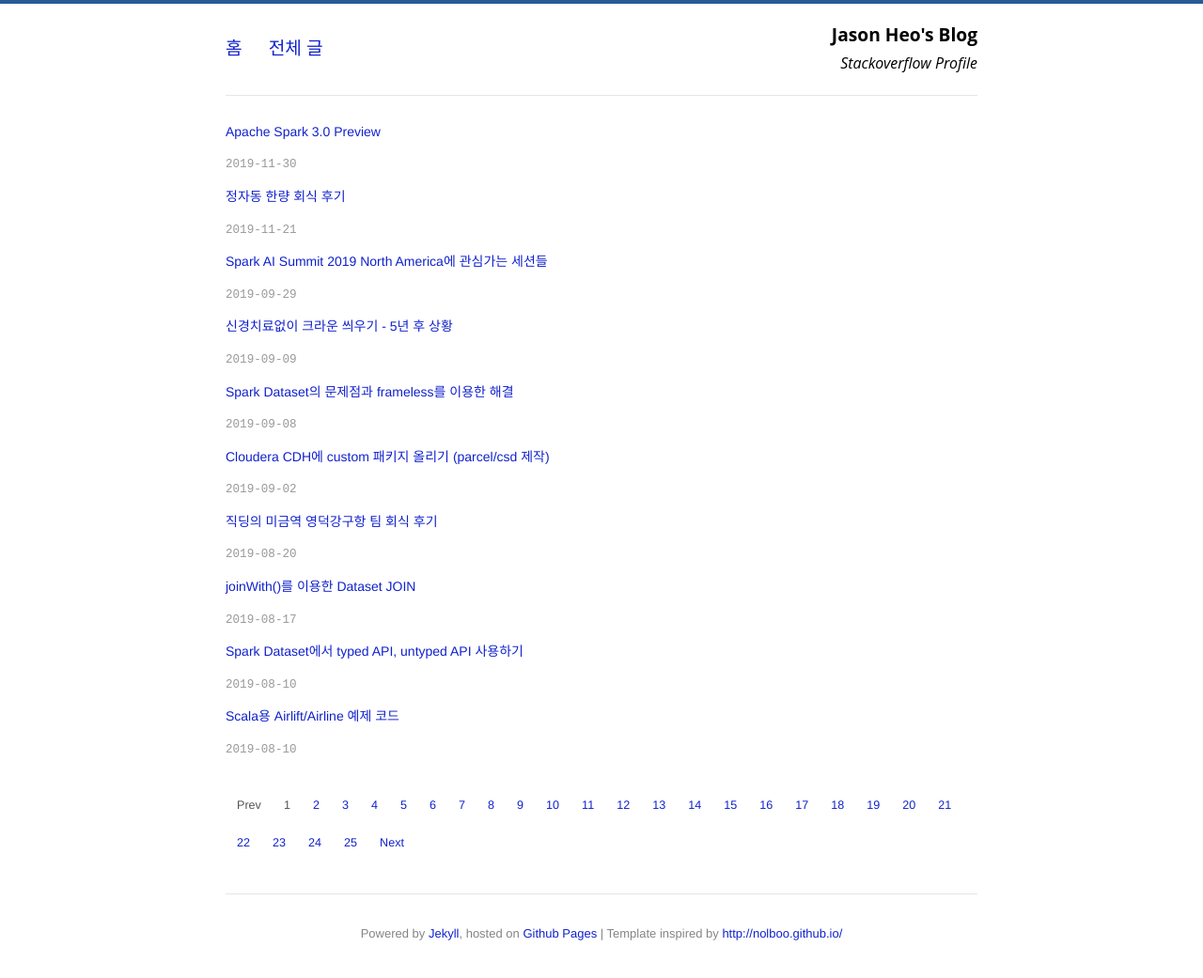
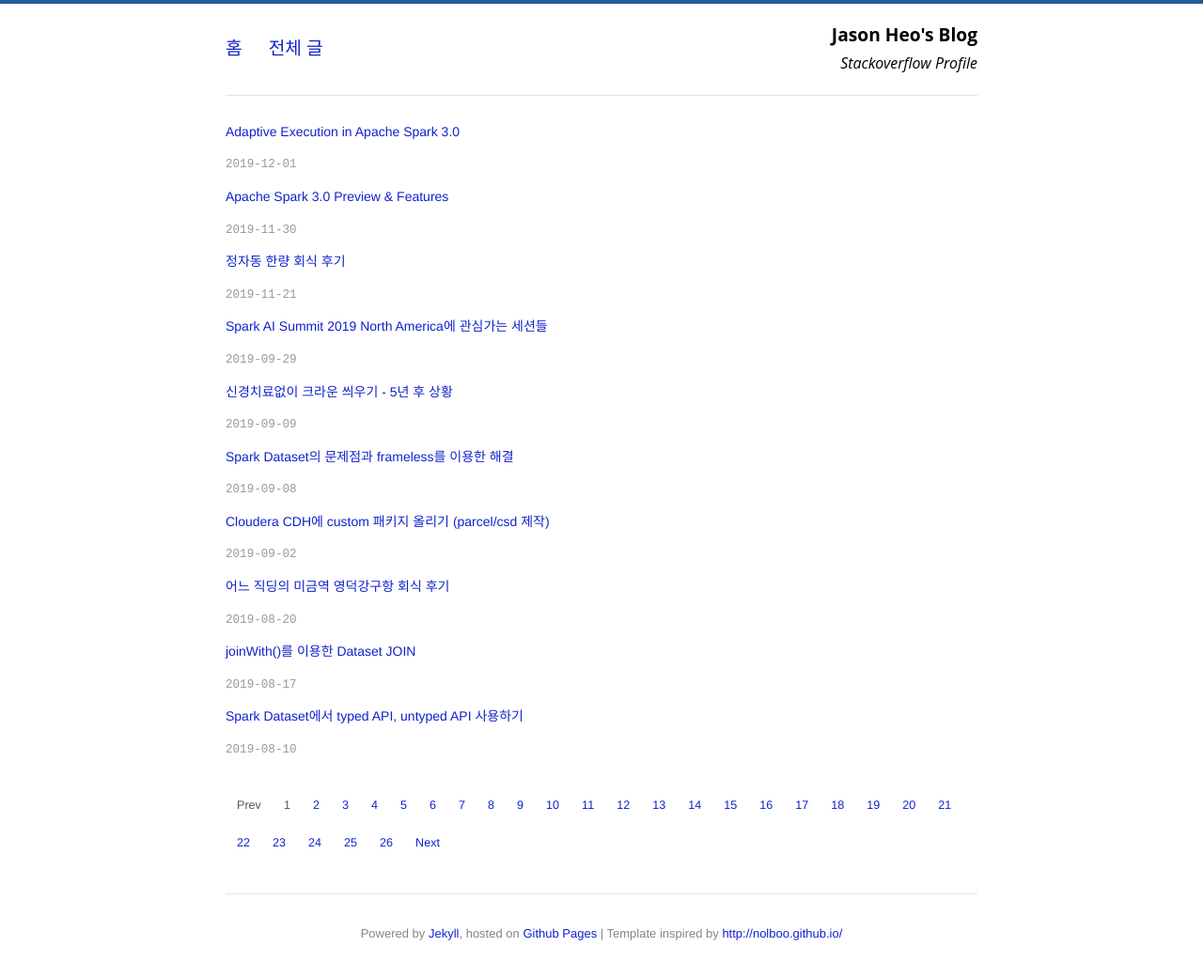
Before and after one commit to jason-heo/jason-heo.github.io, a Jekyll site: the page built from index.html, in a window 1280 px wide. Shown: the whole page at 94% size. Built offline with Jekyll 4.4.1, drawn with Linux system fonts in a browser that asks for light colours; the list of posts is cut into pages by our own code; comment, search, counter and statistics services are not loaded; some of the changed lines change nothing that is shown.

Commit message:
spark adaptive execution

````diff
--- a/_posts/2019-08-20-yg-gg.md
+++ b/_posts/2019-08-20-yg-gg.md
@@ -1,6 +1,6 @@
 ---
 layout: post
-title: "직딩의 미금역 영덕강구항 팀 회식 후기"
+title: "어느 직딩의 미금역 영덕강구항 회식 후기"
 categories: "life"
 ---
 
--- a/_posts/2019-11-30-spark-30-preview.md
+++ b/_posts/2019-11-30-spark-30-preview.md
@@ -1,6 +1,6 @@
 ---
 layout: post
-title: "Apache Spark 3.0 Preview"
+title: "Apache Spark 3.0 Preview & Features"
 categories: "bigdata"
 ---
 
--- /dev/null
+++ b/_posts/2019-12-01-adaptive-execution-in-spark30.md
@@ -0,0 +1,45 @@
+---
+layout: post
+title: "Adaptive Execution in Apache Spark 3.0"
+categories: "bigdata"
+---
+
+어제 [Apache Spark 3.0의 기능](http://jason-heo.github.io/bigdata/2019/11/30/spark-30-preview.html)에 대해 조사하면서 "Adaptive Execution" 기능이 들어간다는 걸 알게 되었다.
+
+이게 왜 대단한 건지를 알려면 SQL이 수행되는 방식에 대해서 고민을 해봐야한다.
+
+아래와 같은 SQL이 있다고 하자.
+
+```sql
+SELECT
+  COUNT(*)
+FROM tab1
+  INNER JOIN tab2 ON tab1.key1 = tab2.key1
+WHERE tab2.key2 = 'AAA'
+```
+
+RDBMS나 Spark의 user인 우리는 SQL을 작성만 하면 RDBMS나 Spark이 SQL을 알아서 실행하고 결과를 떡하니 출력해준다.
+
+그런데, 이번엔 우리가 SQL을 작성하는 user가 아닌 RDBMS의 개발자라고 생각해보자. 누군가 위의 SQL을 던졌다. 우리는 어떻게 해야 위의 SQL을 실행할 것인가?
+
+제일 쉬운 Nested Loop Join만 하더라도 `tab1`을 outer loop에 둬야할지, `tab2`를 outer에 둬야할지 고민이 생긴다. Oracle이나 MySQL 같은 RDBMS에서는 실행 계계획을 위한 통계를 테이블의 필드마다 저장하고 있지만, BigData 환경에서 제공되는 Storage에서는 통계를 얻기 힘든 경우가 많다.
+
+Selectivity 문제(field 1개의 filtering을 만족하는 레코드 개수 예상하기)는 통계를 이용하면 그나마 쉬운데, JOIN된 결과 레코드 개수를 예상하는 문제는 많은 가정과 상상을 통해서 계산을 해야하므로 올바르지 않은 경우가 많다.
+
+이에 관한 설명은 [Row Estimation Examples](https://www.postgresql.org/docs/8.3/row-estimation-examples.html)를 읽어보는 것이 좋다.
+
+더 나은 개발자가 되기 위해서 주어진 SQL을 RDBMS나 Spark 같은 SQL 엔진이 어떻게 실행하는지에 대해 고민을 꼭 해봤으면 한다.
+
+이야기가 잠시 샛는데, 암튼 제대로된 실행 계획을 만드는 건 어려운 일이다. *"adaptive"*는 "적응하는", "적응형"이라는 의미의 단어인데 주위 환경에 맞춰서 능동적으로 변화하는 것이라 생각하면 된다.
+
+즉, 제한된 조건만 가지고 일단 실행 계획을 만든 뒤 실행을 해본다. 실행을 하면서 실제 데이터를 읽어보기 때문에 더 많은 정보가 쌓이고 앞서 만든 실행 계획이 잘못된 경우 올바른 실행 계획으로 변경을 한다.
+
+이렇게 멋진 기능이 Spark 3.0에 포함될 예정이라고 한다. 이미 preview 버전도 다운로드할 수 있기 때문에 관심있는 분은 직접 돌려볼 수도 있다.
+
+Adaptive Execution Engine에 대한 논의 자체는 꽤 오래전부터 있었던 듯 하다
+
+Intel 개발자들에 의해 [SPARK-9850](https://issues.apache.org/jira/browse/SPARK-9850) 이슈가 2015년 8월에 생성되어 있었고, 2018년 1월에 [SPARK-23128](https://issues.apache.org/jira/browse/SPARK-23128) 이슈에서 PR이 생성되었다.
+
+개발자들이 [2017년 10월에 Spark Summit](https://www.youtube.com/watch?v=FZgojLWdjaw)에서 발표한 영상도 있으니 어떤 문제를 어떻게 해결했는지 참고할 수 있다.
+
+SPARK-23128 이슈를 보면 Baidu에서 성능 측정한 것이 있는데 50~200% 정도의 성능 향상이 있다고 한다.
````
